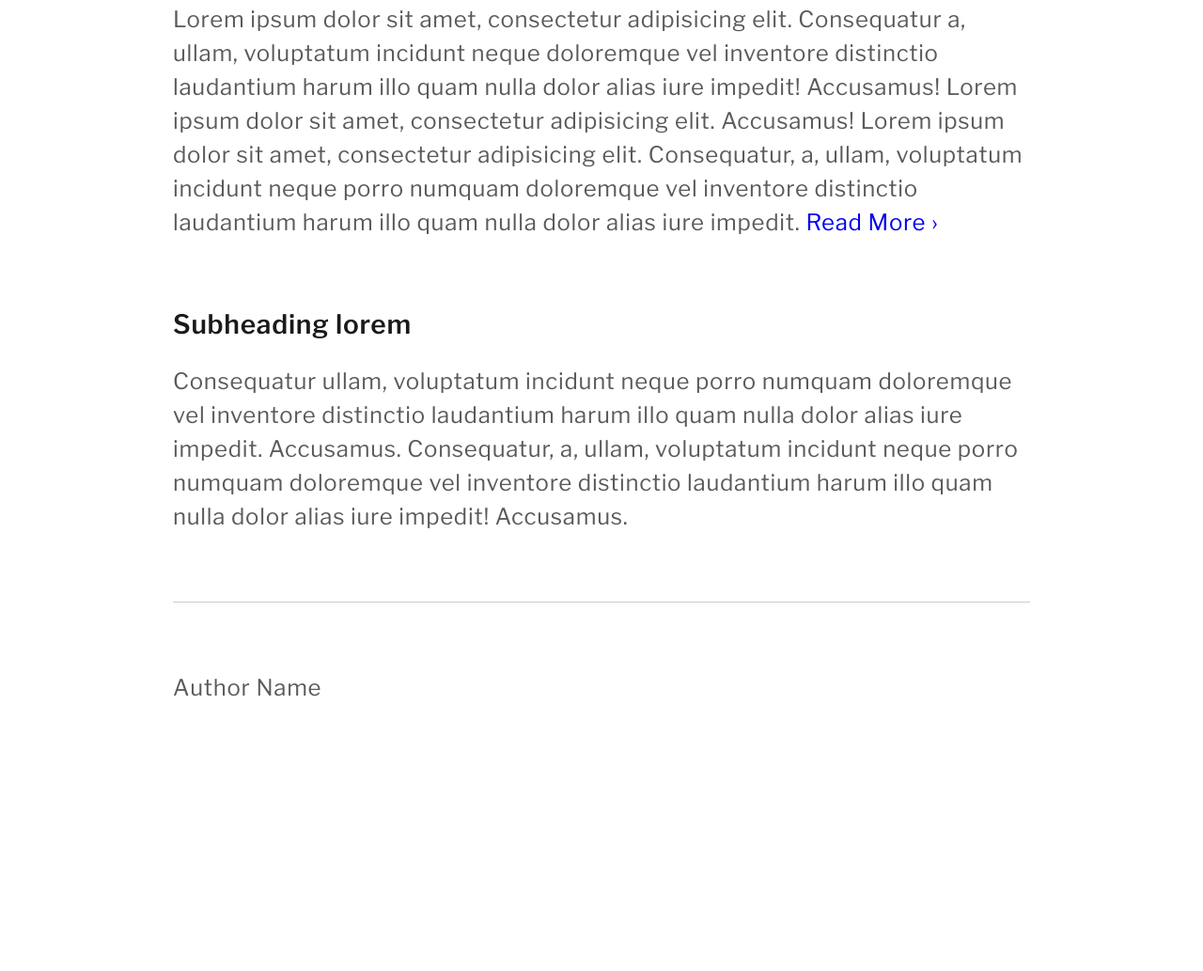
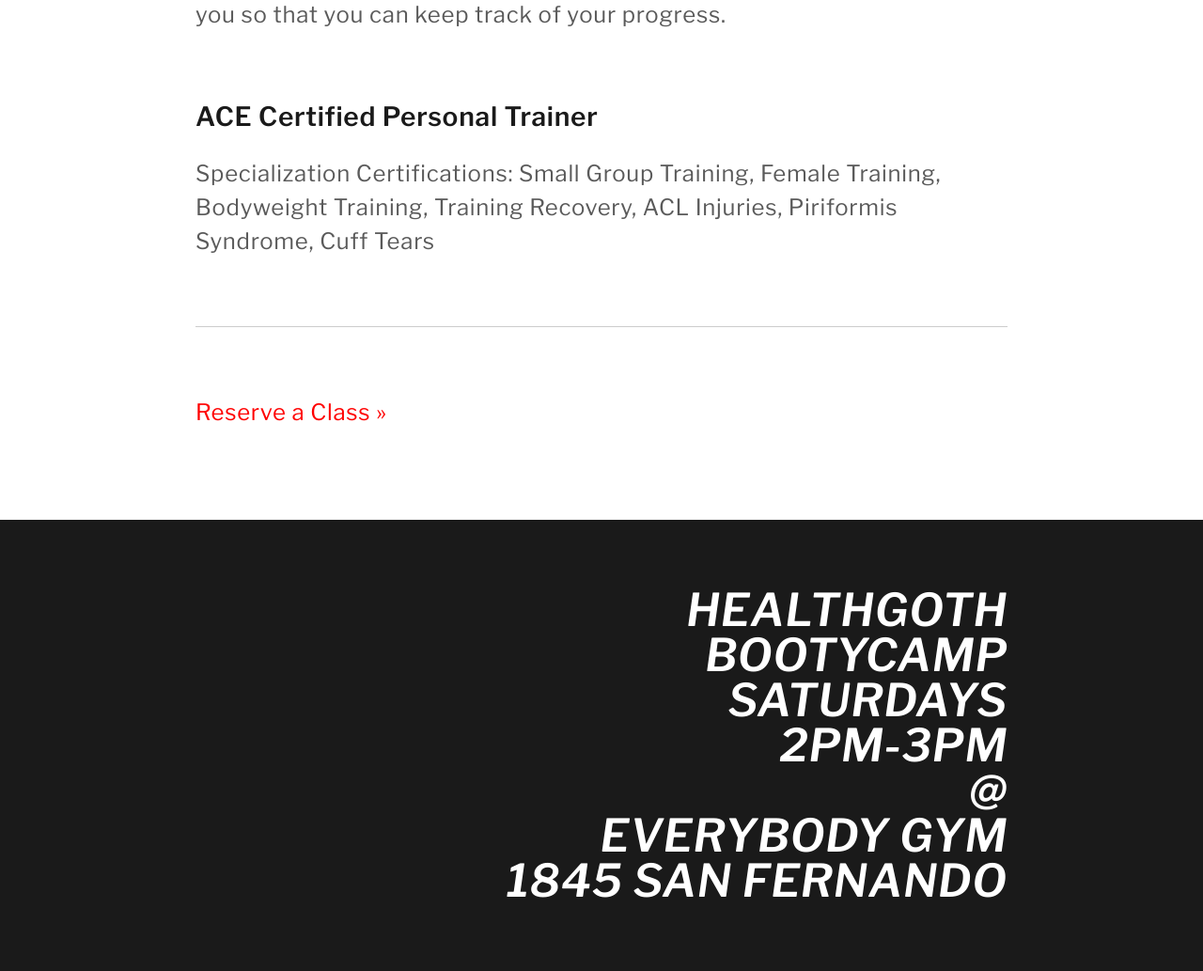
Before and after one commit to BrendanMP/j-love, a website: page index.html in a window 1280 px wide. Shown: the part 919-1952 px from the top of the page at 94% size. Before the commit the page ends 1765 px from the top, so only its background shows below. Drawn offline with nearby package versions, Linux system fonts and the light colour scheme.

Commit message:
updated content

```diff
--- a/index.html
+++ b/index.html
@@ -14,6 +14,7 @@
   <link rel="stylesheet" href="css/main.css">
 </head>
 <body>
+
 <!--[if lte IE 9]>
 <p class="browserupgrade">You are using an <strong>outdated</strong> browser. Please <a href="https://browsehappy.com/">upgrade your browser</a> to improve your experience and security.</p>
 <![endif]-->
@@ -26,21 +27,33 @@
 
 </header>
 
+
+
 <main>
   <article>
-                <h1>Article Heading</h1>
-                <h2>Lorem ipsum dolor sit amet, consectetur adipisicing elit. Dolor, perferendis! Odit quisquam dicta illum ipsa quod natus iure aliquid necessitatibus veritatis, itaque magnam aliquam, dolorum nostrum nemo, explicabo perspiciatis nobis!</h2>
+    <h1>Personal Training by<br> Healthgoth Founder<br> Johnny Love</h1>
+    <p>As the founder of Healthgoth I specialize in helping those who are new to the gym start their path to strength and fitness. It does not matter if you've never stepped foot in a gym before, I will educate you on what it takes to reach your goal and help you get there by building a customized program for you according to your goals and needs and sharing it with you so that you can keep track of your progress.</p>
 
-                <p><span>Lorem ipsum dolor sit amet</span>, consectetur adipisicing elit. Consequatur a, ullam, voluptatum incidunt neque doloremque vel inventore distinctio laudantium harum</a> illo quam nulla dolor alias iure impedit! Accusamus! Lorem ipsum dolor sit amet, consectetur adipisicing elit. Accusamus! Lorem ipsum dolor sit amet, consectetur adipisicing elit. Consequatur, a, ullam, voluptatum incidunt neque porro numquam doloremque vel inventore distinctio laudantium harum illo quam nulla dolor alias iure impedit. <a href="#" class="read-more">Read More <span>&rsaquo;</span></a></p>
-
-                <h3>Subheading lorem</h3>
-                <p><span>Consequatur ullam, voluptatum</span> incidunt neque porro numquam doloremque vel inventore distinctio laudantium harum illo quam nulla dolor alias iure impedit. Accusamus. Consequatur, a, ullam, voluptatum incidunt neque porro numquam doloremque vel inventore distinctio laudantium harum illo quam nulla dolor alias iure impedit! Accusamus.</p>
+    <h3>ACE Certified Personal Trainer</h3>
+    <p>Specialization Certifications: Small Group Training, Female Training, Bodyweight Training, Training Recovery, ACL Injuries, Piriformis Syndrome, Cuff Tears</p>
 
     <hr>
 
-                <p class="author">Author Name</p>
+    <p><a href="http://healthgoth.storenvy.com/collections/1592066-personal-training">Reserve a Class &raquo;</a></p>
   </article>
 </main>
+
+<section class="group-classes">
+  <h1>
+    HealthGoth<br>
+    BootyCamp<br>
+    Saturdays<br>
+    2pm-3pm<br>
+    <span>@</span><br>
+    Everybody Gym<br>
+    1845 San Fernando<br>
+  </h1>
+</section>
 
 <footer>
 
@@ -54,8 +67,11 @@
 
 <!-- Google Analytics: change UA-XXXXX-Y to be your site's ID. -->
 <script>
-            window.ga=function(){ga.q.push(arguments)};ga.q=[];ga.l=+new Date;
-            ga('create','UA-XXXXX-Y','auto');ga('send','pageview')
+  window.ga = function () {ga.q.push(arguments)}
+  ga.q = []
+  ga.l = +new Date
+  ga('create', 'UA-XXXXX-Y', 'auto')
+  ga('send', 'pageview')
 </script>
 <script src="https://www.google-analytics.com/analytics.js" async defer></script>
 </body>
--- a/src/scss/main.scss
+++ b/src/scss/main.scss
@@ -6,7 +6,7 @@
 // Google Font
 // =====================
 
-@import url('https://fonts.googleapis.com/css?family=Libre+Franklin:400,500,600');
+@import url('https://fonts.googleapis.com/css?family=Libre+Franklin:400,600,600i');
 
 // Variables
 // =====================
@@ -28,7 +28,7 @@ body {
     line-height: 1.5;
     letter-spacing: 0.03em;
     > * {
-        max-width: 38rem;
+        max-width: 36rem;
         margin: 0 auto;
         padding: 0 1rem;
     }
@@ -71,13 +71,17 @@ h1, h2, h3, h4 {
 }
 
 h1 {
-    margin: 0 0 0.75rem;
+    text-transform: uppercase;
+    margin: 0 0 1rem;
+    font-weight: 600;
+    line-height: 1.2;
 }
 
 h2 {
     margin: 0 0 2rem;
     font-weight: 400;
     line-height: 1.4;
+
 }
 
 h3 {
@@ -94,6 +98,7 @@ p {
 
 a {
     text-decoration: none;
+    color: red;
 }
 
 main {
@@ -102,3 +107,24 @@ main {
 
     }
 }
+
+
+.group-classes {
+    background: $black;
+    max-width: 100%;
+    padding: 3rem;
+    h1 {
+        text-transform: uppercase;
+        font-style: italic;
+        line-height: 1;
+        color: $white;
+        max-width: 36rem;
+        margin: 0 auto;
+        text-align: right;
+        span {
+            display: inline-block;
+            transform: translateY(-0.05em);
+        }
+    }
+
+}
```
Also changed, not shown: css/main.css. Lines whose indentation alone changed are shown as unchanged.
